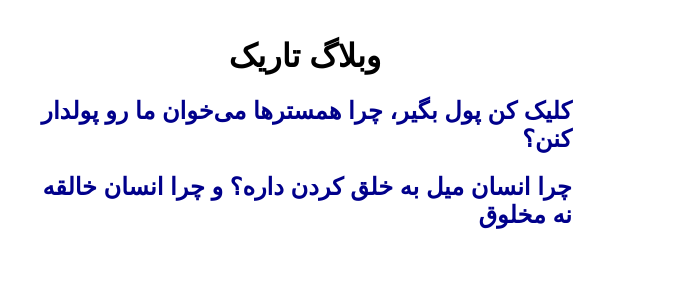
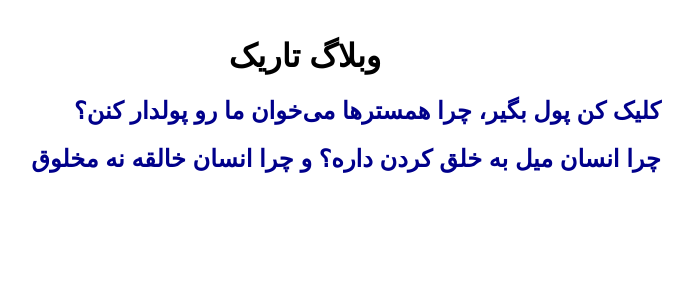
Before and after one commit to darkblog/darkblog.github.io, a Jekyll site: the page built from index.html, in a window 1280 px wide. Shown: the top 300 px of the page, without its empty margins (438-1131 px from the left). Built offline with Jekyll 4.4.1, drawn with Linux system fonts in a browser that asks for light colours.

Commit message:
Update index.html

```diff
--- a/index.html
+++ b/index.html
@@ -8,7 +8,7 @@
 <title>وبلاگ تاریک</title>
 <meta name="description" content="وبلاگ تاریک">
 <meta name="viewport" content="width=device-width">
-<style>body{font-family:sans-serif;margin:auto;padding:1em;max-width:60ch}a{text-decoration:none;color:darkblue}h1{text-align:center}</style>
+<style>body{font-family:sans-serif;margin:auto;padding:1em;max-width:80ch}a{text-decoration:none;color:darkblue}h1{text-align:center}</style>
 </head>
 <body>
 <h1>وبلاگ تاریک</h1>
```
